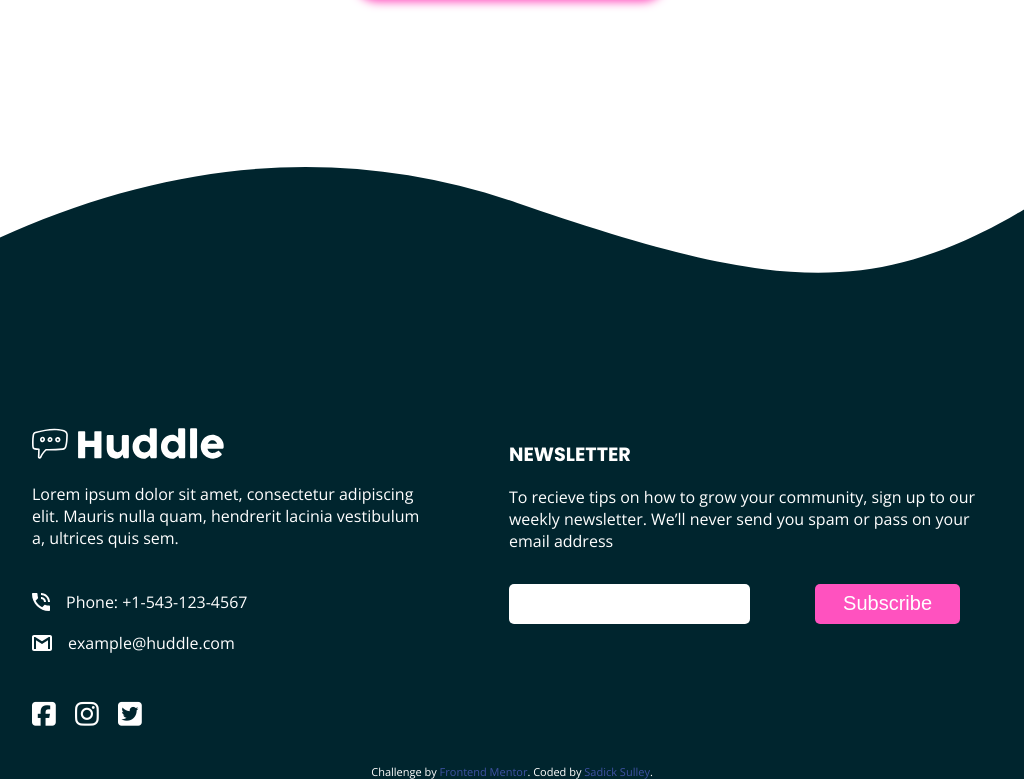
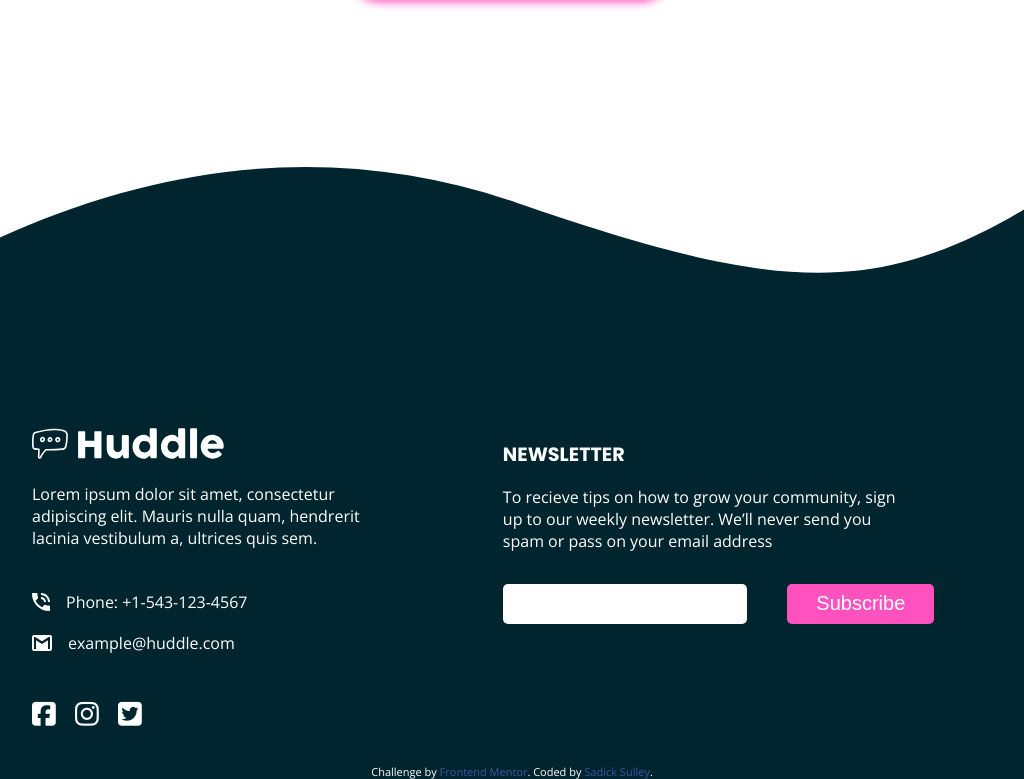
Before and after one commit to Sulley-Sadick/Huddle-landing-page-with-curved-sections, a plain HTML site: page index.html in a window 1024 px wide. Shown: the part 3580-4359 px from the top of the page. Drawn offline with nearby package versions, Linux system fonts and the light colour scheme.

Commit message:
changes to css

```diff
--- a/style.css
+++ b/style.css
@@ -572,7 +572,7 @@ form input{
     form{
         display: flex;
         align-items: center;
-        justify-content: space-between;
+        gap: 2.5rem;
     }
 
     input[type="email"]{
@@ -584,7 +584,6 @@ form input{
     input[type="button"]{
         margin-left: 0;
         margin-bottom: 0;
-        margin-right: 2rem;
         max-width: 30%;
     }
     .community-desc{
@@ -631,8 +630,18 @@ form input{
         left: 5%;
     }
 
+    /* huddle styles */
+    .huddle-desc{
+        margin-right: 16rem;
+    }
 
-    footer::before{ top: -29%;}
+    /* letter container */
+    .letter-desc{
+        margin-right: 15rem;
+    }
+
+
+    footer::before{ top: -26%;}
 
 }
 
@@ -640,11 +649,22 @@ form input{
 
 
     @media screen and (min-width: 60rem)  and (max-width: 70rem){
+        /* community section */
+        .community-desc{
+            margin-inline: 10rem;
+        }
+
+        /* huddle styles */
+        .huddle-desc{
+            margin-right: 5rem;
+        }
+
+        /* letter styles */
+        .letter-desc{
+            margin-right: 5rem;
+        }
+
         footer::before{
             top: -22%;
         }
-
-        .community-desc{
-            margin-inline: 10rem;
-        }
     }
```
